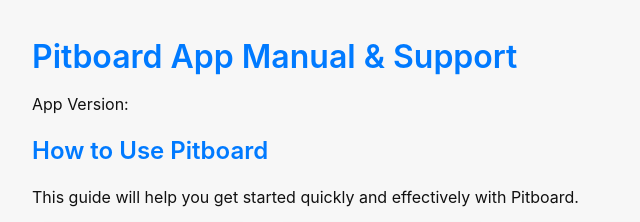
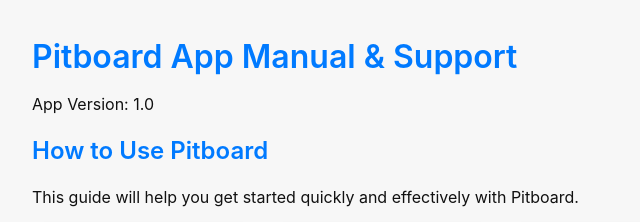
Before and after one commit to kyle-walden/pitboard-support, a plain HTML site: page index.html in a window 1280 px wide. Shown: the top 222 px of the page, 258-898 px from the left. Drawn offline with Linux system fonts and the light colour scheme.

Commit message:
Update index.html

```diff
--- a/index.html
+++ b/index.html
@@ -85,7 +85,7 @@
 <body>
 
 <h1>Pitboard App Manual & Support</h1>
-<p>App Version: <!-- You can update this manually when you update the site --></p>
+<p>App Version: 1.0<!-- You can update this manually when you update the site --></p>
 
 <h2>How to Use Pitboard</h2>
 <p>This guide will help you get started quickly and effectively with Pitboard.</p>
```
